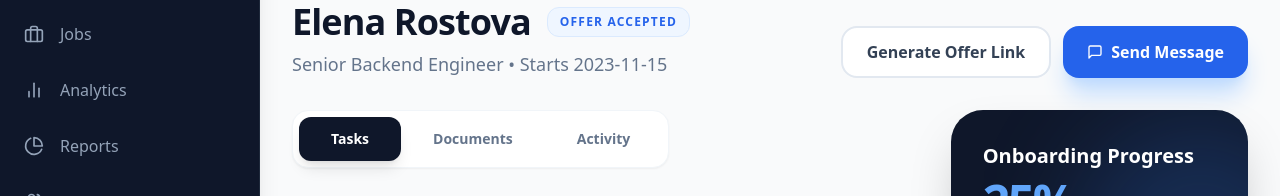
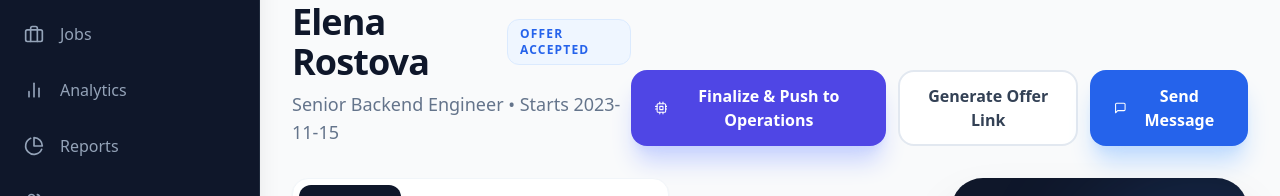
Before and after one commit to JimEllars/Onboard1-Hiring-App-AXiM-8217, a React (Vite) app: page /portal/onboarding/1 in a window 1280 px wide. Shown: the part 134-330 px from the top of the page. Built offline with nearby package versions, Linux system fonts and the light colour scheme; no server answers.

Commit message:
feat(onboard1): activate AgentView handoff trigger, agreement export, and edge headers

```diff
--- a/src/pages/JobOffer.jsx
+++ b/src/pages/JobOffer.jsx
@@ -29,6 +29,11 @@ const JobOffer = () => {
       return;
     }
   }, [candidateId, searchParams]);
+
+
+  const printSignedAgreement = () => {
+    window.print();
+  };
 
   const handleFinalizeHire = async (id) => {
     try {
@@ -107,7 +112,58 @@ const JobOffer = () => {
         animate={{ opacity: 1, y: 0 }}
         className="min-h-screen flex flex-col items-center justify-center bg-gray-50 p-4"
       >
-        <div className="bg-white p-10 rounded-2xl shadow-xl max-w-lg w-full text-center">
+        <div className="bg-white p-10 rounded-2xl shadow-xl max-w-lg w-full text-center print:hidden">
+
+          {/* Print Only View */}
+          <div className="hidden print:block text-left text-black bg-white p-8 absolute top-0 left-0 right-0 z-50 min-h-screen">
+            <h1 className="text-3xl font-bold text-center mb-6 border-b pb-4">
+               {docType === 'W-2' ? 'W-2 Employment Agreement' : '1099 Independent Contractor Agreement'}
+            </h1>
+            <p className="text-right text-sm mb-4">Date: {new Date().toLocaleDateString()}</p>
+            <p className="mb-4">This Agreement is entered into between AXiM Corporation ("Company") and the individual electronically signing below ("Candidate").</p>
+
+            {docType === 'W-2' ? (
+              <div className="space-y-4 mb-8">
+                <h3 className="font-bold">1. Employment Status</h3>
+                <p>Candidate is hired as a W-2 Employee of the Company. Candidate will be subject to all standard employment policies, withholdings, and benefits applicable to full-time employees.</p>
+                <h3 className="font-bold">2. Compensation</h3>
+                <p>Compensation will be provided in accordance with the official offer letter provided to Candidate. Appropriate federal, state, and local taxes will be withheld.</p>
+                <h3 className="font-bold">3. At-Will Employment</h3>
+                <p>Employment with the Company is "at-will," meaning that either Candidate or Company may terminate the employment relationship at any time, with or without cause or advance notice.</p>
+              </div>
+            ) : (
+              <div className="space-y-4 mb-8">
+                <h3 className="font-bold">1. Independent Contractor Status</h3>
+                <p>Candidate is engaged as an Independent Contractor (1099). Candidate is not an employee, agent, or partner of the Company. Candidate is solely responsible for all taxes, withholdings, and insurance.</p>
+                <h3 className="font-bold">2. Services & Compensation</h3>
+                <p>Candidate shall provide services as described in the applicable Statement of Work. Payment will be made upon completion of milestones or on a schedule as agreed upon, without any tax deductions.</p>
+                <h3 className="font-bold">3. Term and Termination</h3>
+                <p>This agreement shall commence on the date signed and continue until terminated by either party with appropriate notice as specified in the underlying contract documents.</p>
+              </div>
+            )}
+
+            <h3 className="font-bold mb-2">4. Confidentiality</h3>
+            <p className="mb-8">Candidate agrees to maintain the confidentiality of all proprietary business information, trade secrets, and client data belonging to the Company during and after the term of this agreement.</p>
+
+            <div className="border-t pt-8 mt-8">
+              <h2 className="text-xl font-bold mb-4">Execution & Audit Certificate</h2>
+              <div className="grid grid-cols-2 gap-4 text-sm">
+                <div>
+                  <p className="font-bold text-gray-600">Electronic Signature:</p>
+                  <p className="font-serif italic text-lg">{signature}</p>
+                </div>
+                <div>
+                  <p className="font-bold text-gray-600">Timestamp:</p>
+                  <p>{new Date().toISOString()}</p>
+                </div>
+                <div className="col-span-2">
+                  <p className="font-bold text-gray-600">Cryptographic Verification Token (SHA-256):</p>
+                  <p className="font-mono text-xs break-all bg-gray-50 p-2 rounded">{auditHash}</p>
+                </div>
+              </div>
+            </div>
+          </div>
+
           <div className="w-20 h-20 bg-green-100 rounded-full flex items-center justify-center mx-auto mb-6">
             <svg className="w-10 h-10 text-green-500" fill="none" viewBox="0 0 24 24" stroke="currentColor">
               <path strokeLinecap="round" strokeLinejoin="round" strokeWidth={3} d="M5 13l4 4L19 7" />
@@ -128,8 +184,16 @@ const JobOffer = () => {
             <p>Your candidate profile has been finalized and successfully pushed to AgentView and the Training System.</p>
             <p className="mt-2">Check your email for your temporary portal access instructions.</p>
           </div>
+
+          <button
+            onClick={printSignedAgreement}
+            className="inline-flex justify-center items-center px-6 py-3 border border-gray-300 text-base font-medium rounded-md text-gray-700 bg-white hover:bg-gray-50 transition-colors w-full mb-3 print:hidden"
+          >
+            Download / Print Signed Agreement
+          </button>
           <button
             onClick={() => window.location.href = 'https://agentview.axim.com'}
+
             className="inline-flex justify-center items-center px-6 py-3 border border-transparent text-base font-medium rounded-md text-white bg-indigo-600 hover:bg-indigo-700 transition-colors w-full mb-3"
           >
             Access AgentView Portal
--- a/src/pages/OnboardingDetail.jsx
+++ b/src/pages/OnboardingDetail.jsx
@@ -2,6 +2,7 @@ import React, { useState } from 'react';
 import { useParams, useNavigate } from 'react-router-dom';
 import { motion, AnimatePresence } from 'framer-motion';
 import * as FiIcons from 'react-icons/fi';
+import { logEvent } from '../lib/telemetry';
 import SafeIcon from '../common/SafeIcon';
 
 const { FiArrowLeft, FiCheckCircle, FiFileText, FiShield, FiCpu, FiMessageSquare, FiClock, FiAlertCircle, FiSettings, FiExternalLink, FiUploadCloud } = FiIcons;
@@ -26,6 +27,43 @@ const OnboardingDetail = () => {
   const [offerType, setOfferType] = useState(mockCandidate.type || 'W-2');
   const [generatedLink, setGeneratedLink] = useState(null);
   const [isGenerating, setIsGenerating] = useState(false);
+  const [pushStatus, setPushStatus] = useState('idle'); // idle, packaging, syncing, success, retry
+  const [pushError, setPushError] = useState(null);
+
+
+  const handlePushToOperations = async () => {
+    setPushStatus('packaging');
+    setPushError(null);
+    logEvent('handoff_attempt_started', { candidateId: id || mockCandidate.id });
+
+    // Simulate slight delay for "Packaging Dossier"
+    await new Promise(resolve => setTimeout(resolve, 800));
+    setPushStatus('syncing');
+
+    try {
+      const baseUrl = import.meta.env.VITE_API_URL || '';
+      const response = await fetch(`${baseUrl}/api/finalize-hire`, {
+        method: 'POST',
+        headers: {
+          'Content-Type': 'application/json',
+        },
+        body: JSON.stringify({
+          candidateId: id || mockCandidate.id
+        }),
+      });
+
+      if (!response.ok) {
+        throw new Error('Failed to push to operations');
+      }
+
+      setPushStatus('success');
+      logEvent('handoff_attempt_success', { candidateId: id || mockCandidate.id });
+    } catch (err) {
+      setPushStatus('retry');
+      setPushError(err.message);
+      logEvent('handoff_attempt_failed', { candidateId: id || mockCandidate.id, error: err.message });
+    }
+  };
 
   const handleGenerateOffer = async () => {
     setIsGenerating(true);
@@ -76,7 +114,29 @@ const OnboardingDetail = () => {
           </div>
           <p className="text-slate-500 font-medium text-lg mt-2">{mockCandidate.role} • Starts {mockCandidate.startDate}</p>
         </div>
+
         <div className="flex gap-3">
+          <button
+            onClick={handlePushToOperations}
+            disabled={pushStatus === 'packaging' || pushStatus === 'syncing' || pushStatus === 'success'}
+            className={`px-6 py-3 rounded-2xl font-bold transition-all shadow-xl flex items-center gap-2 ${
+              pushStatus === 'success' ? 'bg-emerald-600 text-white shadow-emerald-200' :
+              pushStatus === 'retry' ? 'bg-amber-500 text-white shadow-amber-200' :
+              'bg-indigo-600 text-white hover:bg-indigo-700 shadow-indigo-200'
+            }`}
+          >
+            <SafeIcon icon={
+              pushStatus === 'success' ? FiCheckCircle :
+              pushStatus === 'retry' ? FiAlertCircle :
+              pushStatus === 'packaging' || pushStatus === 'syncing' ? FiClock :
+              FiCpu
+            } />
+            {pushStatus === 'idle' && 'Finalize & Push to Operations'}
+            {pushStatus === 'packaging' && 'Packaging Dossier...'}
+            {pushStatus === 'syncing' && 'Syncing to AgentView...'}
+            {pushStatus === 'success' && 'Transferred Successfully'}
+            {pushStatus === 'retry' && 'Retry Queued'}
+          </button>
           <button onClick={() => setShowGenerateOffer(true)} className="px-6 py-3 bg-white border-2 border-slate-200 text-slate-700 rounded-2xl font-bold hover:border-slate-300 hover:bg-slate-50 transition-all">
             Generate Offer Link
           </button>
@@ -84,6 +144,7 @@ const OnboardingDetail = () => {
             <SafeIcon icon={FiMessageSquare} /> Send Message
           </button>
         </div>
+
       </div>
 
       <div className="grid grid-cols-1 lg:grid-cols-3 gap-8">
```
Also changed, not shown: 1 other file (tests, documents, lock files or other folders).
